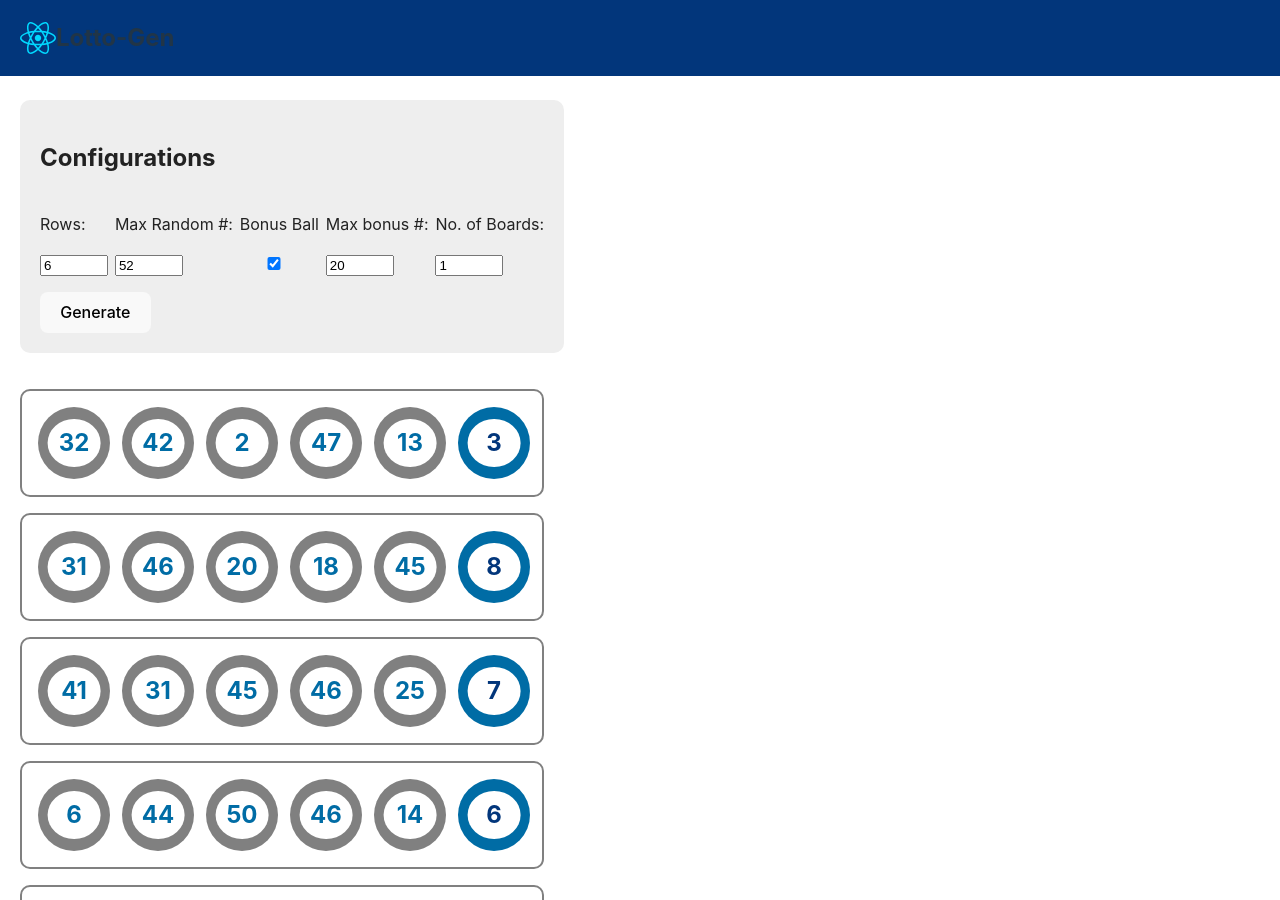
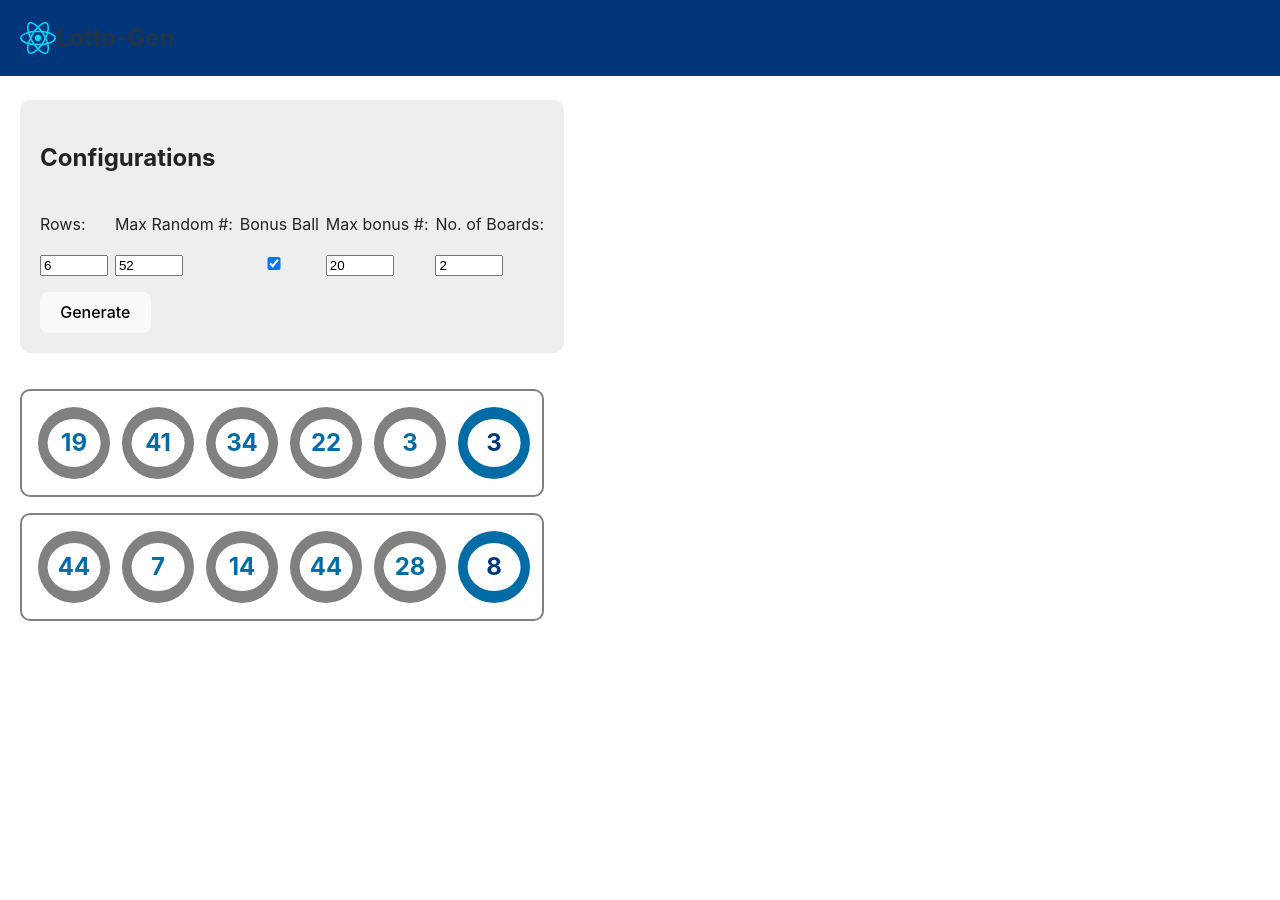
Before and after one commit to Tally2014/React-lotto-app, a React (Vite) app: page / in a window 1280 px wide. Built offline with nearby package versions, Linux system fonts and the light colour scheme.

Commit message:
Create an array with 'boards' number of elements and map each element to a Row component

```diff
--- a/src/App.jsx
+++ b/src/App.jsx
@@ -10,7 +10,7 @@ function App() {
     maxRandomNumber: 52,
     includeBonusBall: true,
     maxBonusNumber: 20,
-    boards: 1
+    boards: 2
   });
 
   const handleConfigChange = (key, value) => {
--- a/src/components/Board.jsx
+++ b/src/components/Board.jsx
@@ -4,13 +4,12 @@ export default function Board({settings}) {
 
     const {rows, maxRandomNumber, includeBonusBall, maxBonusNumber, boards} = settings;
 
+    // Create an array with 'boards' number of elements and map each element to a Row component
+    const rowComponents = [...Array(boards)].map((_, index) => <Row key={index} />);
+
   return (
     <div>
-        <Row/>
-        <Row/>
-        <Row/>
-        <Row/>
-        <Row/>
+        {rowComponents}
     </div>
   )
 }
```
